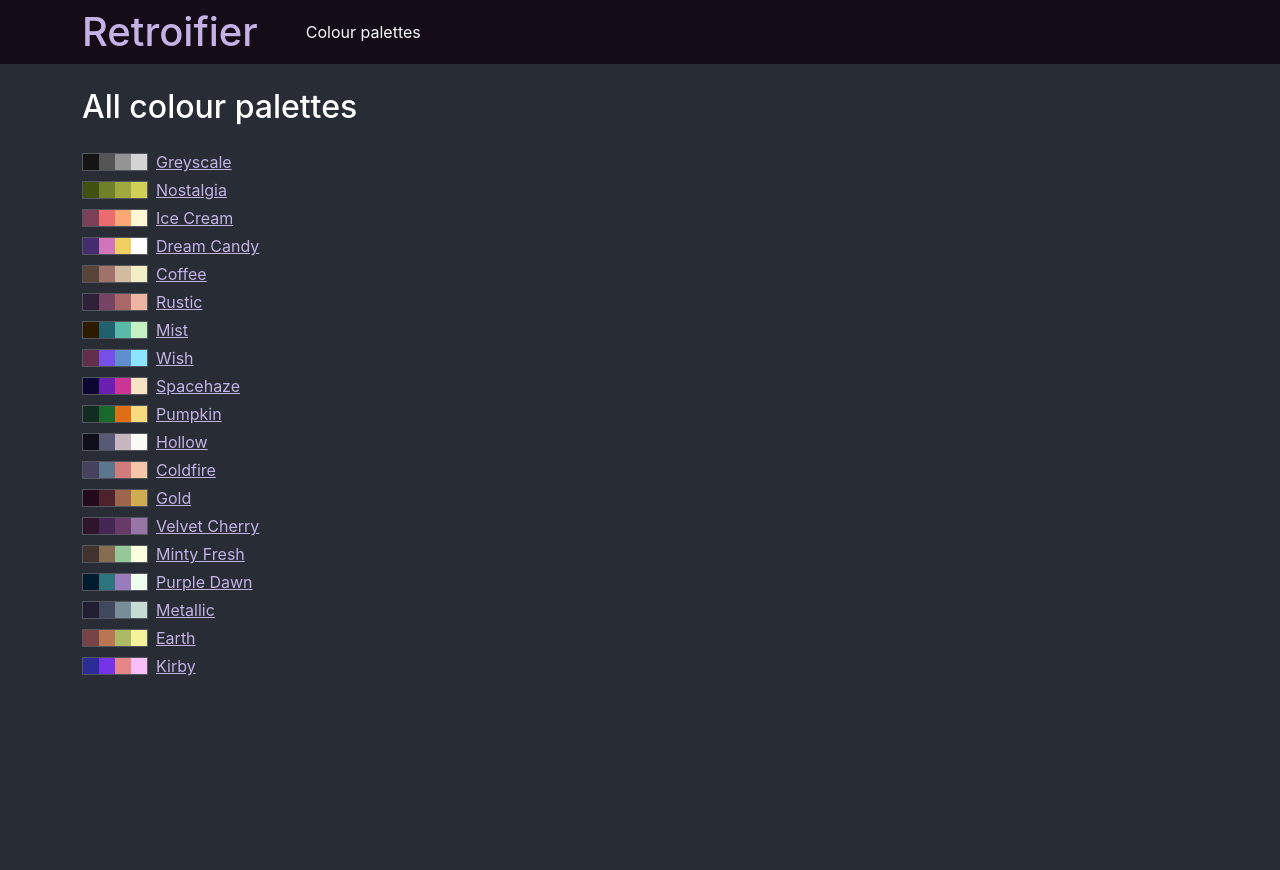
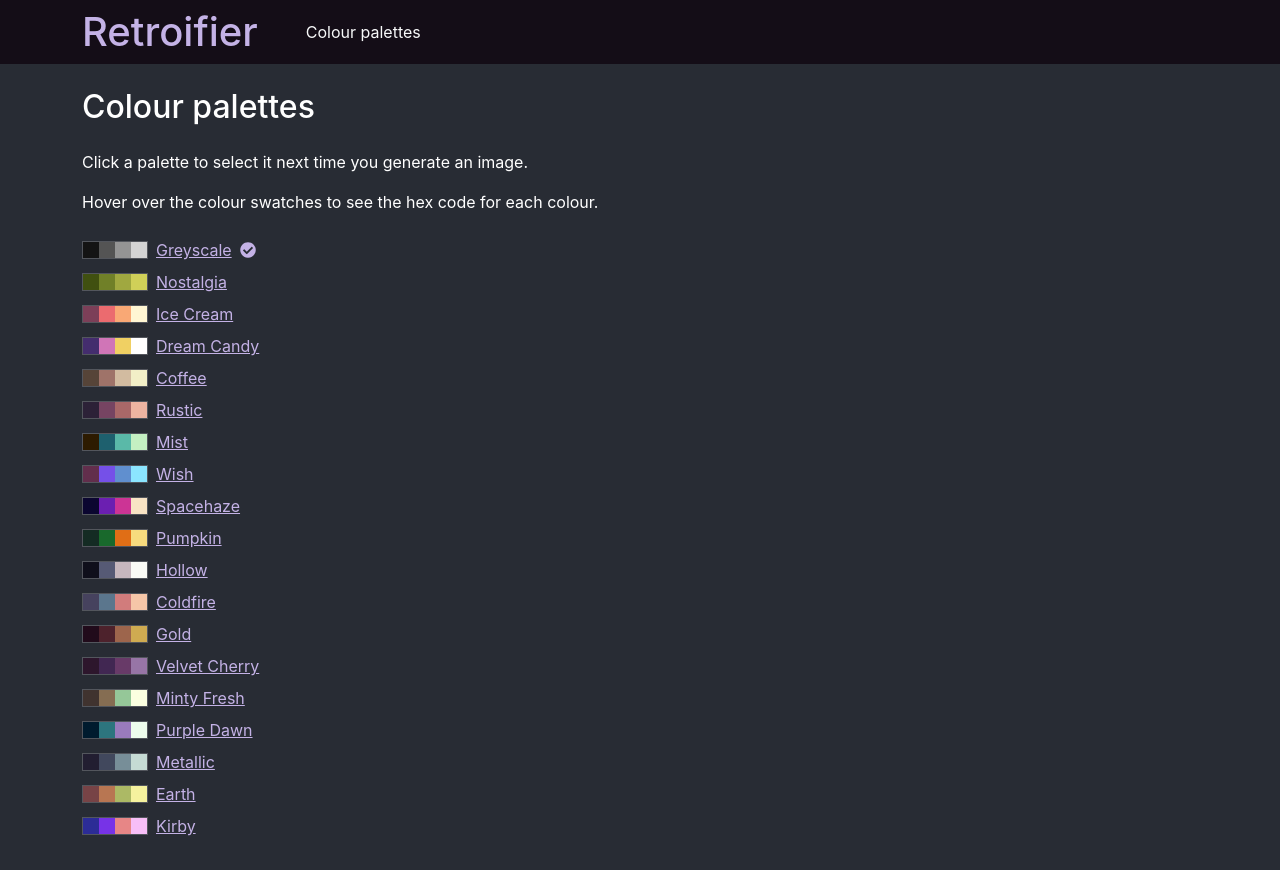
Before and after one commit to olivvybee/gbc-retroifier, a React (Create React App) app: page /palettes in a window 1280 px wide. Before the commit the page ends 800 px from the top, so only its background shows below. Built offline with nearby package versions, Linux system fonts and the light colour scheme.

Commit message:
Highlight the selected palette on the palettes page

```diff
--- a/src/pages/PalettesPage.tsx
+++ b/src/pages/PalettesPage.tsx
@@ -1,4 +1,6 @@
 import React, { useContext } from 'react';
+import { FontAwesomeIcon } from '@fortawesome/react-fontawesome';
+import { faCheckCircle } from '@fortawesome/free-solid-svg-icons';
 
 import { PalettePreview } from '../components/PalettePreview';
 import { COLOUR_PALETTES } from '../constants';
@@ -6,22 +8,29 @@ import { SettingsContext } from '../context';
 import { Palette } from '../types';
 
 export const PalettesPage = () => {
-  const { setPalette } = useContext(SettingsContext);
+  const { palette: selectedPallete, setPalette } = useContext(SettingsContext);
 
   const createOnClick = (palette: Palette) => (e: React.MouseEvent) => {
-    e.stopPropagation();
+    e.preventDefault();
     setPalette(palette);
   };
 
   return (
     <div className="container-md my-4">
-      <h2>All colour palettes</h2>
+      <h2 className="mb-4">Colour palettes</h2>
+
+      <p>Click a palette to select it next time you generate an image.</p>
+      <p>Hover over the colour swatches to see the hex code for each colour.</p>
+
       <div className="row my-4">
         {COLOUR_PALETTES.map((palette) => (
           <a href="#" onClick={createOnClick(palette)}>
-            <div className="d-flex flex-direction-row align-items-center mb-1">
+            <div className="d-flex flex-direction-row align-items-center mb-2">
               <PalettePreview palette={palette} />
               <span className="ms-2">{palette.name}</span>
+              {palette.name === selectedPallete.name && (
+                <FontAwesomeIcon icon={faCheckCircle} className="ms-2" />
+              )}
             </div>
           </a>
         ))}
```
